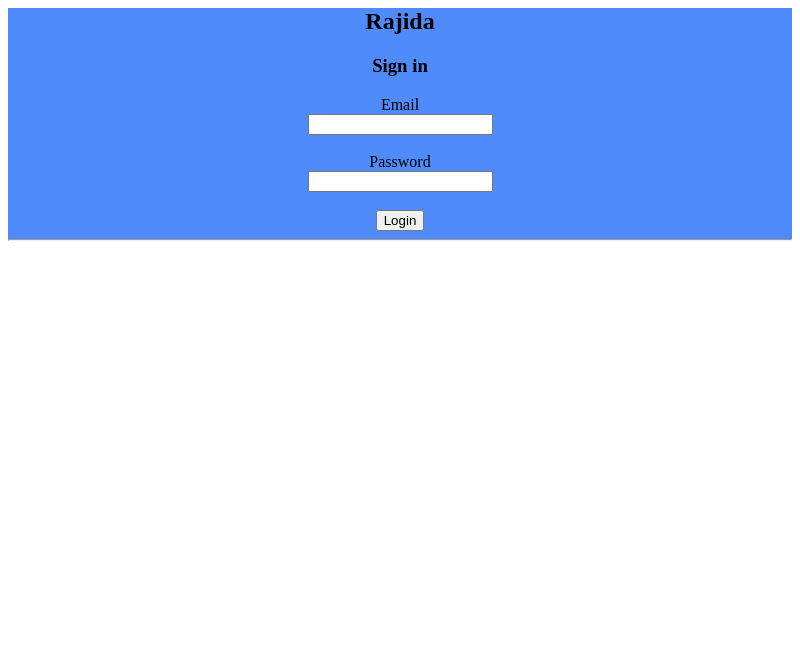
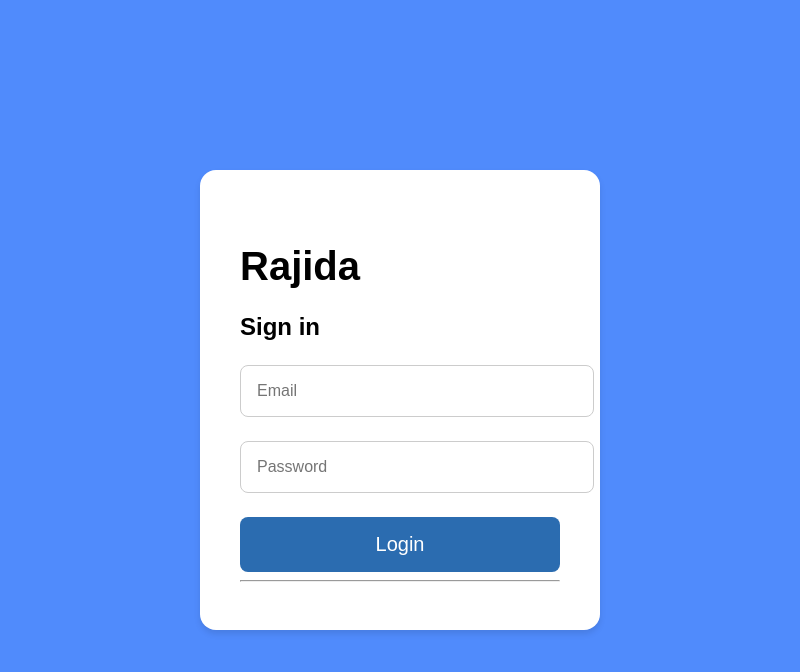
Before and after one commit to KavinduPramod/Electrone, an Electron app: page dip-test-elec/src/index.html in a window 800 px wide. Drawn offline with Linux system fonts and the light colour scheme.

Commit message:
new added

```diff
--- a/dip-test-elec/src/index.html
+++ b/dip-test-elec/src/index.html
@@ -1,32 +1,99 @@
-<section class="vh-100" style="background-color: #508bfc;">
-    <div class="container py-5 h-100">
-      <div class="row d-flex justify-content-center align-items-center h-100">
-        <div class="col-12 col-md-8 col-lg-6 col-xl-5">
-          <div class="card shadow-2-strong" style="border-radius: 1rem;">
-            <center><div class="card-body p-5 text-center">
+<!DOCTYPE html>
+<html lang="en">
+<head>
+  <meta charset="UTF-8">
+  <meta name="viewport" content="width=device-width, initial-scale=1.0">
+  <title>Login Page</title>
+  <style>
+    body {
+      font-family: Arial, sans-serif;
+      margin: 0;
+      padding: 0;
+      background-color: #508bfc;
+    }
 
-              <h1 class="mb-5">Rajida</h1>
-              <h3 class="mb-5">Sign in</h3>
+    .container {
+      height: 100vh;
+      display: flex;
+      justify-content: center;
+      align-items: center;
+    }
 
-              <div class="form-outline mb-4">
-                <label class="form-label" for="typeEmailX-2">Email</label></br>
-                <input type="email" id="typeEmailX-2" class="form-control form-control-lg" />
+    .card {
+      border-radius: 1rem;
+      background-color: #fff;
+      box-shadow: 0 4px 6px rgba(0, 0, 0, 0.1);
+      width: 100%;
+      max-width: 400px;
+    }
 
-              </div>
-            </br>
-              <div class="form-outline mb-4">
-                <label class="form-label" for="typePasswordX-2">Password</label></br>
-                <input type="password" id="typePasswordX-2" class="form-control form-control-lg" />
+    .card-body {
+      padding: 2.5rem;
+    }
 
-              </div>
-              <br>
-              <button class="btn btn-primary btn-lg btn-block" type="submit">Login</button>
+    .card-body h1 {
+      color: #000;
+      font-size: 2.5rem;
+      margin-bottom: 1rem;
+    }
 
-              <hr class="my-4">
+    .card-body h3 {
+      color: #000;
+      font-size: 1.5rem;
+      margin-bottom: 1.5rem;
+    }
 
-            </div></center>
+    .form-outline {
+      margin-bottom: 1.5rem;
+    }
+
+    .form-label {
+      color: #000;
+    }
+
+    .form-control {
+      width: 100%;
+      padding: 1rem;
+      border: 1px solid #ccc;
+      border-radius: 0.5rem;
+      font-size: 1rem;
+    }
+
+    .btn {
+      background-color: #2b6cb0;
+      color: #fff;
+      font-size: 1.25rem;
+      border: none;
+      border-radius: 0.5rem;
+      padding: 1rem;
+      cursor: pointer;
+      transition: background-color 0.3s;
+      width: 100%;
+    }
+
+    .btn:hover {
+      background-color: #1e4e8c;
+    }
+  </style>
+</head>
+<body>
+  <section class="vh-100">
+    <div class="container py-5">
+      <div class="card shadow-2-strong">
+        <div class="card-body text-center">
+          <h1 class="mb-4">Rajida</h1>
+          <h3 class="mb-4">Sign in</h3>
+          <div class="form-outline mb-4">
+            <input type="email" id="typeEmailX-2" class="form-control form-control-lg" placeholder="Email">
           </div>
+          <div class="form-outline mb-4">
+            <input type="password" id="typePasswordX-2" class="form-control form-control-lg" placeholder="Password">
+          </div>
+          <button class="btn btn-primary btn-lg btn-block" type="submit">Login</button>
+          <hr class="my-4">
         </div>
       </div>
     </div>
   </section>
+</body>
+</html>
```
Also changed, not shown: dip-test-elec/src/main.js (+6 -3 lines).
